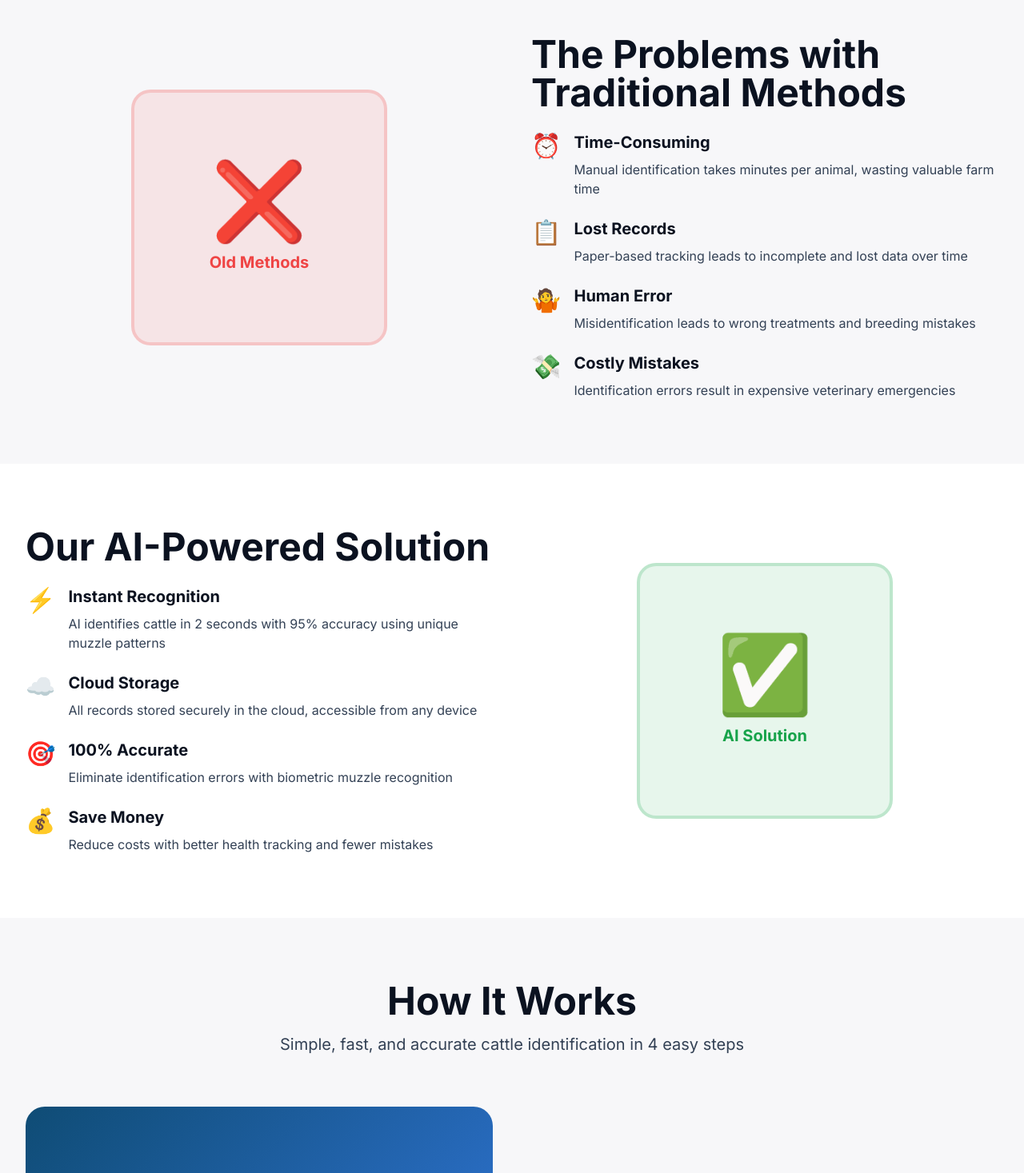
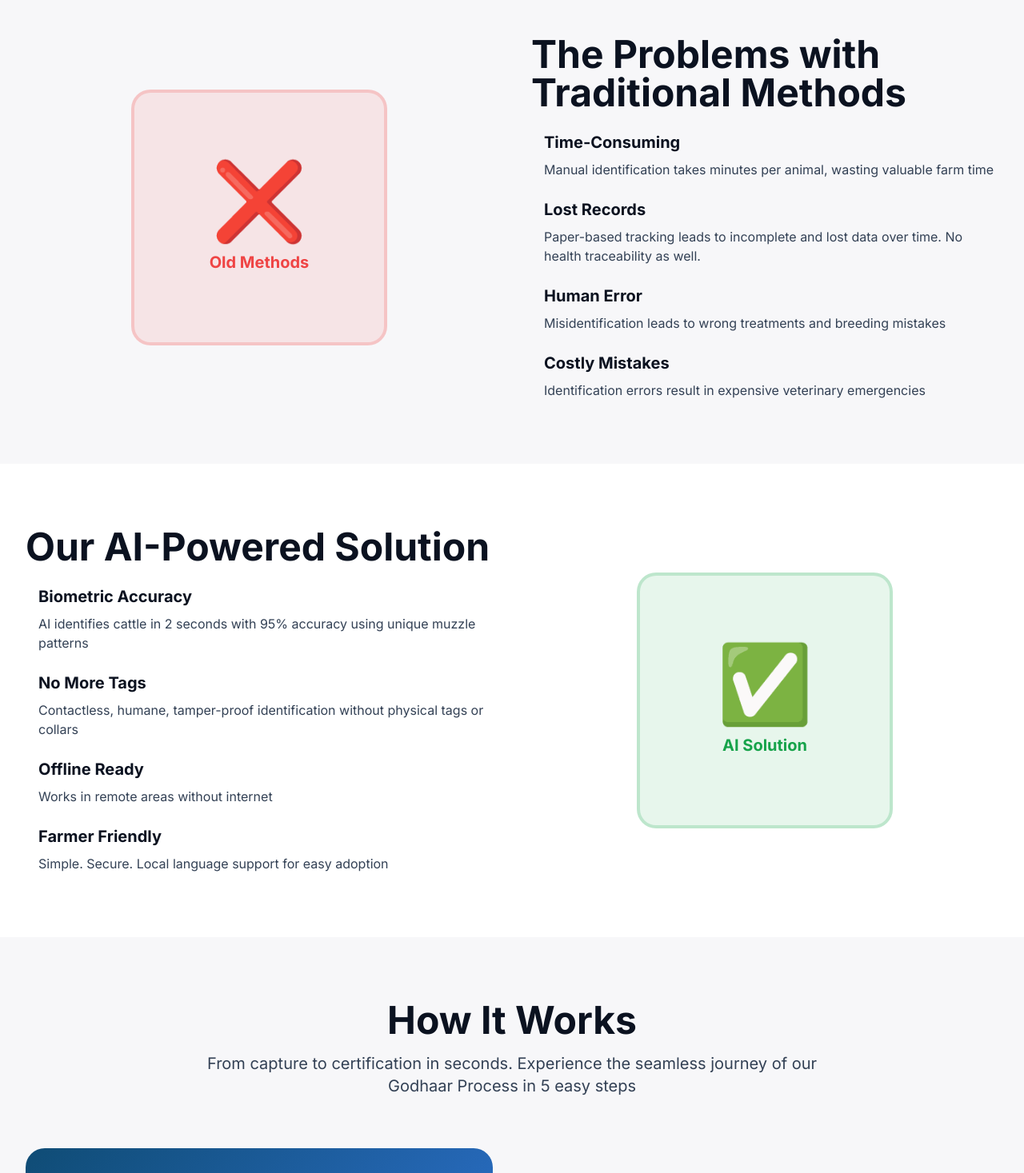
Before and after one commit to aviaraai/aviaraai-website, a Next.js app: page /projects/godhaar in a window 1280 px wide. Shown: the part 1330-2797 px from the top of the page at 80% size. Built offline with nearby package versions, Linux system fonts and the light colour scheme.

Commit message:
added content in the godhaar page and Blog button in the home nav

```diff
--- a/app/projects/godhaar/page.js
+++ b/app/projects/godhaar/page.js
@@ -16,10 +16,10 @@ export default function GodhaarPage() {
             Godhaar
           </h1>
           <p className="text-2xl md:text-3xl text-light-accent dark:text-dark-accent font-semibold mb-6">
-            AI-Powered Cattle Management
+            The Future of Livestock Identification
           </p>
           <p className="text-xl md:text-2xl text-light-secondary dark:text-dark-secondary mb-10 max-w-3xl mx-auto">
-            Revolutionary muzzle recognition technology for precise cattle identification and comprehensive herd management
+            Revolutionizing Livestock Management with  AI-Powered Biometric muzzle print recognition technology.
           </p>
           <div className="flex flex-col sm:flex-row gap-4 justify-center">
             <a href="#about" className="bg-light-accent dark:bg-dark-accent text-white px-8 py-4 rounded-lg font-semibold text-lg hover:bg-light-accent-hover dark:hover:bg-dark-accent-hover">
@@ -94,7 +94,7 @@ export default function GodhaarPage() {
         </h2>
         <div className="space-y-6">
           <div className="flex items-start gap-4">
-            <div className="text-3xl flex-shrink-0">⏰</div>
+            <div className="text-3xl flex-shrink-0"></div>
             <div>
               <h4 className="text-xl font-bold text-light-primary dark:text-dark-primary mb-2">Time-Consuming</h4>
               <p className="text-light-secondary dark:text-dark-secondary">
@@ -103,16 +103,16 @@ export default function GodhaarPage() {
             </div>
           </div>
           <div className="flex items-start gap-4">
-            <div className="text-3xl flex-shrink-0">📋</div>
+            <div className="text-3xl flex-shrink-0"></div>
             <div>
               <h4 className="text-xl font-bold text-light-primary dark:text-dark-primary mb-2">Lost Records</h4>
               <p className="text-light-secondary dark:text-dark-secondary">
-                Paper-based tracking leads to incomplete and lost data over time
+                Paper-based tracking leads to incomplete and lost data over time. No health traceability as well.
               </p>
             </div>
           </div>
           <div className="flex items-start gap-4">
-            <div className="text-3xl flex-shrink-0">🤷</div>
+            <div className="text-3xl flex-shrink-0"></div>
             <div>
               <h4 className="text-xl font-bold text-light-primary dark:text-dark-primary mb-2">Human Error</h4>
               <p className="text-light-secondary dark:text-dark-secondary">
@@ -121,7 +121,7 @@ export default function GodhaarPage() {
             </div>
           </div>
           <div className="flex items-start gap-4">
-            <div className="text-3xl flex-shrink-0">💸</div>
+            <div className="text-3xl flex-shrink-0"></div>
             <div>
               <h4 className="text-xl font-bold text-light-primary dark:text-dark-primary mb-2">Costly Mistakes</h4>
               <p className="text-light-secondary dark:text-dark-secondary">
@@ -146,38 +146,38 @@ export default function GodhaarPage() {
         </h2>
         <div className="space-y-6">
           <div className="flex items-start gap-4">
-            <div className="text-3xl flex-shrink-0">⚡</div>
+            <div className="text-3xl flex-shrink-0"></div>
             <div>
-              <h4 className="text-xl font-bold text-light-primary dark:text-dark-primary mb-2">Instant Recognition</h4>
+              <h4 className="text-xl font-bold text-light-primary dark:text-dark-primary mb-2">Biometric Accuracy</h4>
               <p className="text-light-secondary dark:text-dark-secondary">
                 AI identifies cattle in 2 seconds with 95% accuracy using unique muzzle patterns
               </p>
             </div>
           </div>
           <div className="flex items-start gap-4">
-            <div className="text-3xl flex-shrink-0">☁️</div>
+            <div className="text-3xl flex-shrink-0"></div>
             <div>
-              <h4 className="text-xl font-bold text-light-primary dark:text-dark-primary mb-2">Cloud Storage</h4>
+              <h4 className="text-xl font-bold text-light-primary dark:text-dark-primary mb-2">No More Tags</h4>
               <p className="text-light-secondary dark:text-dark-secondary">
-                All records stored securely in the cloud, accessible from any device
+                Contactless, humane, tamper-proof identification without physical tags or collars
               </p>
             </div>
           </div>
           <div className="flex items-start gap-4">
-            <div className="text-3xl flex-shrink-0">🎯</div>
+            <div className="text-3xl flex-shrink-0"></div>
             <div>
-              <h4 className="text-xl font-bold text-light-primary dark:text-dark-primary mb-2">100% Accurate</h4>
+              <h4 className="text-xl font-bold text-light-primary dark:text-dark-primary mb-2">Offline Ready</h4>
               <p className="text-light-secondary dark:text-dark-secondary">
-                Eliminate identification errors with biometric muzzle recognition
+                Works in remote areas without internet
               </p>
             </div>
           </div>
           <div className="flex items-start gap-4">
-            <div className="text-3xl flex-shrink-0">💰</div>
+            <div className="text-3xl flex-shrink-0"></div>
             <div>
-              <h4 className="text-xl font-bold text-light-primary dark:text-dark-primary mb-2">Save Money</h4>
+              <h4 className="text-xl font-bold text-light-primary dark:text-dark-primary mb-2">Farmer Friendly</h4>
               <p className="text-light-secondary dark:text-dark-secondary">
-                Reduce costs with better health tracking and fewer mistakes
+                Simple. Secure. Local language support for easy adoption
               </p>
             </div>
           </div>
@@ -205,7 +205,7 @@ export default function GodhaarPage() {
               How It Works
             </h2>
             <p className="text-xl text-light-secondary dark:text-dark-secondary max-w-3xl mx-auto">
-              Simple, fast, and accurate cattle identification in 4 easy steps
+              From capture to certification in seconds. Experience the seamless journey of our Godhaar Process in 5 easy steps
             </p>
           </div>
 
@@ -222,7 +222,7 @@ export default function GodhaarPage() {
                   <span className="text-light-accent dark:text-dark-accent font-bold">STEP 1</span>
                 </div>
                 <h3 className="text-3xl font-bold text-light-primary dark:text-dark-primary mb-4">
-                  Capture the Muzzle
+                  Capture Muzzle Image
                 </h3>
                 <p className="text-lg text-light-secondary dark:text-dark-secondary leading-relaxed">
                   Simply take a photo of the cattle's muzzle using your smartphone camera. Our app guides you to capture the perfect angle for best results.
@@ -262,10 +262,10 @@ export default function GodhaarPage() {
                   <span className="text-light-accent dark:text-dark-accent font-bold">STEP 3</span>
                 </div>
                 <h3 className="text-3xl font-bold text-light-primary dark:text-dark-primary mb-4">
-                  Instant Match
+                  Pattern Matching
                 </h3>
                 <p className="text-lg text-light-secondary dark:text-dark-secondary leading-relaxed">
-                  The system compares the pattern against your database and identifies the cattle within 2 seconds with 95% accuracy. If it's a new animal, you can register it instantly.
+                  The system compares the pattern against our database and identifies the cattle within 2 seconds with 95% accuracy. If it's a new animal, you can register it instantly.
                 </p>
               </div>
             </div>
@@ -289,6 +289,27 @@ export default function GodhaarPage() {
                 </div>
               </div>
             </div>
+
+            {/* STEP 5 - IMAGE LEFT, TEXT RIGHT */}
+            <div className="grid md:grid-cols-2 gap-12 items-center">
+              <div>
+                <div className="bg-gradient-to-br from-green-500 to-teal-500 rounded-3xl p-12 flex items-center justify-center aspect-square">
+                  <div className="text-9xl">🎯</div>
+                </div>
+              </div>
+              <div>
+                <div className="inline-block px-6 py-2 bg-light-accent/10 dark:bg-dark-accent/10 rounded-full mb-4">
+                  <span className="text-light-accent dark:text-dark-accent font-bold">STEP 5</span>
+                </div>
+                <h3 className="text-3xl font-bold text-light-primary dark:text-dark-primary mb-4">
+                  Digital Certification
+                </h3>
+                <p className="text-lg text-light-secondary dark:text-dark-secondary leading-relaxed">
+                  Now you can download digital certificates for your cattle.Each certificate includes animal details, owner info, and a unique QR code for quick verification.
+                </p>
+              </div>
+            </div>
+
           </div>
         </div>
       </section>
@@ -297,7 +318,7 @@ export default function GodhaarPage() {
       <section className="py-20 bg-light-surface dark:bg-dark-surface">
         <div className="max-w-7xl mx-auto px-4 sm:px-6 lg:px-8">
           <h2 className="text-4xl md:text-5xl font-bold text-light-primary dark:text-dark-primary text-center mb-4">
-            Comprehensive Features
+            Why Choose Godhaar?
           </h2>
           <p className="text-xl text-light-secondary dark:text-dark-secondary text-center mb-12 max-w-3xl mx-auto">
             Everything you need to manage your herd efficiently
@@ -306,7 +327,7 @@ export default function GodhaarPage() {
           <div className="grid md:grid-cols-3 gap-8">
             <div className="bg-light-bg dark:bg-dark-bg p-8 rounded-2xl border border-light-border dark:border-dark-border">
               <div className="text-5xl mb-4">📱</div>
-              <h3 className="text-xl font-bold text-light-primary dark:text-dark-primary mb-3">Mobile App</h3>
+              <h3 className="text-xl font-bold text-light-primary dark:text-dark-primary mb-3">Mobile-First Design</h3>
               <p className="text-light-secondary dark:text-dark-secondary">
                 Easy-to-use mobile app for iOS and Android devices
               </p>
@@ -377,25 +398,25 @@ export default function GodhaarPage() {
               </h2>
               <div className="space-y-6">
                 <div className="bg-light-surface dark:bg-dark-surface p-6 rounded-xl border border-light-border dark:border-dark-border">
-                  <h4 className="text-xl font-bold text-light-primary dark:text-dark-primary mb-2">⏱️ Save 50% Time</h4>
+                  <h4 className="text-xl font-bold text-light-primary dark:text-dark-primary mb-2"> Save 50% Time</h4>
                   <p className="text-light-secondary dark:text-dark-secondary">
                     Reduce cattle identification from minutes to seconds
                   </p>
                 </div>
                 <div className="bg-light-surface dark:bg-dark-surface p-6 rounded-xl border border-light-border dark:border-dark-border">
-                  <h4 className="text-xl font-bold text-light-primary dark:text-dark-primary mb-2">💰 Lower Costs</h4>
+                  <h4 className="text-xl font-bold text-light-primary dark:text-dark-primary mb-2"> Lower Costs</h4>
                   <p className="text-light-secondary dark:text-dark-secondary">
                     Eliminate costly identification errors and vet emergencies
                   </p>
                 </div>
                 <div className="bg-light-surface dark:bg-dark-surface p-6 rounded-xl border border-light-border dark:border-dark-border">
-                  <h4 className="text-xl font-bold text-light-primary dark:text-dark-primary mb-2">📊 Better Decisions</h4>
+                  <h4 className="text-xl font-bold text-light-primary dark:text-dark-primary mb-2"> Better Decisions</h4>
                   <p className="text-light-secondary dark:text-dark-secondary">
                     Data-driven insights for breeding, feeding, and healthcare
                   </p>
                 </div>
                 <div className="bg-light-surface dark:bg-dark-surface p-6 rounded-xl border border-light-border dark:border-dark-border">
-                  <h4 className="text-xl font-bold text-light-primary dark:text-dark-primary mb-2">🔒 Full Traceability</h4>
+                  <h4 className="text-xl font-bold text-light-primary dark:text-dark-primary mb-2"> Full Traceability</h4>
                   <p className="text-light-secondary dark:text-dark-secondary">
                     Complete digital records for compliance and quality
                   </p>
--- a/components/Navbar.js
+++ b/components/Navbar.js
@@ -18,6 +18,7 @@ export default function Navbar() {
 
   const navLinks = [
     { href: '/', label: 'Home' },
+    { href: '/#blog', label: 'Blog' },
     { href: '/#about', label: 'About' },
     { href: '/#projects', label: 'Projects' },
     { href: '/#contact', label: 'Contact' },
```
